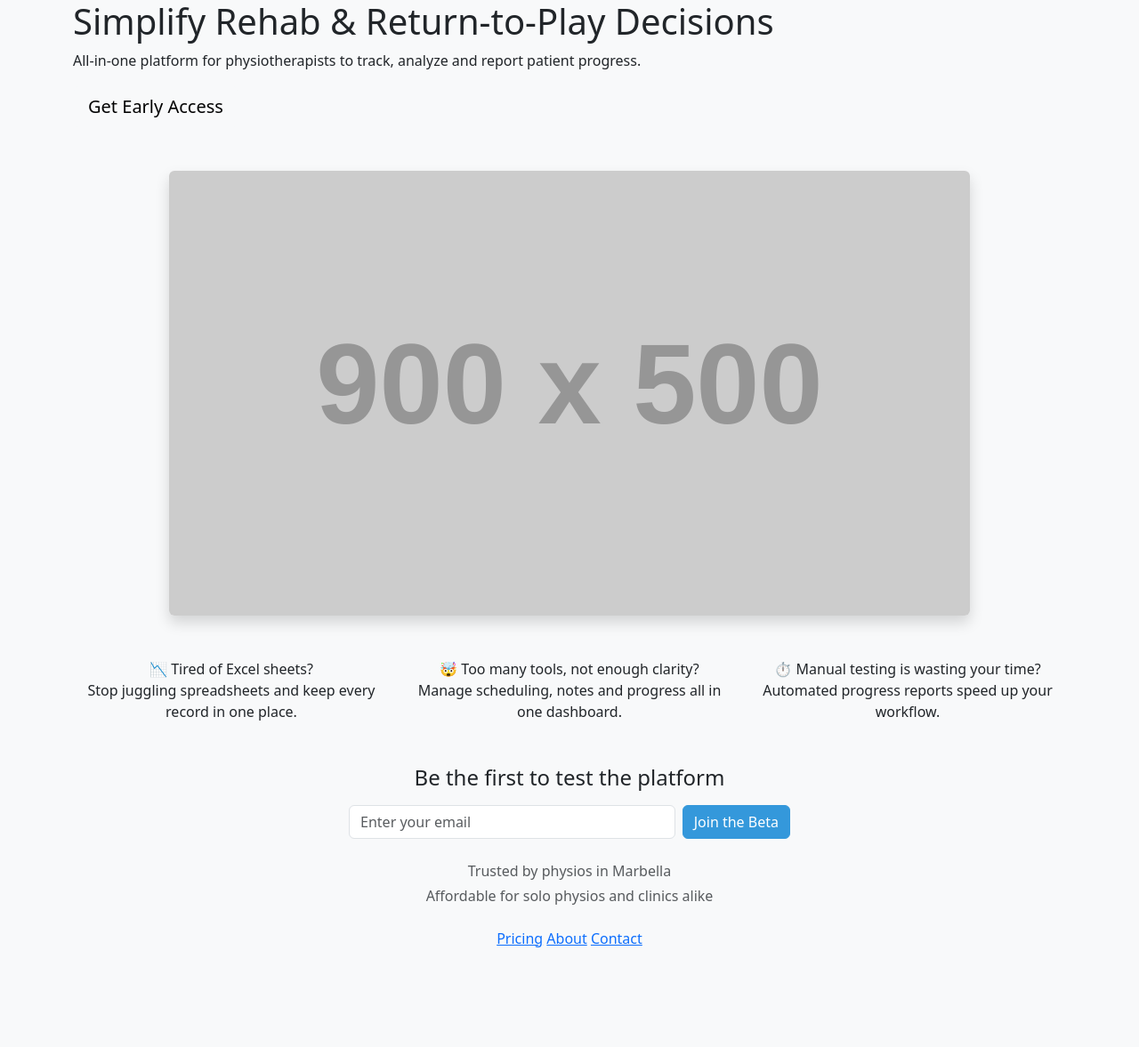
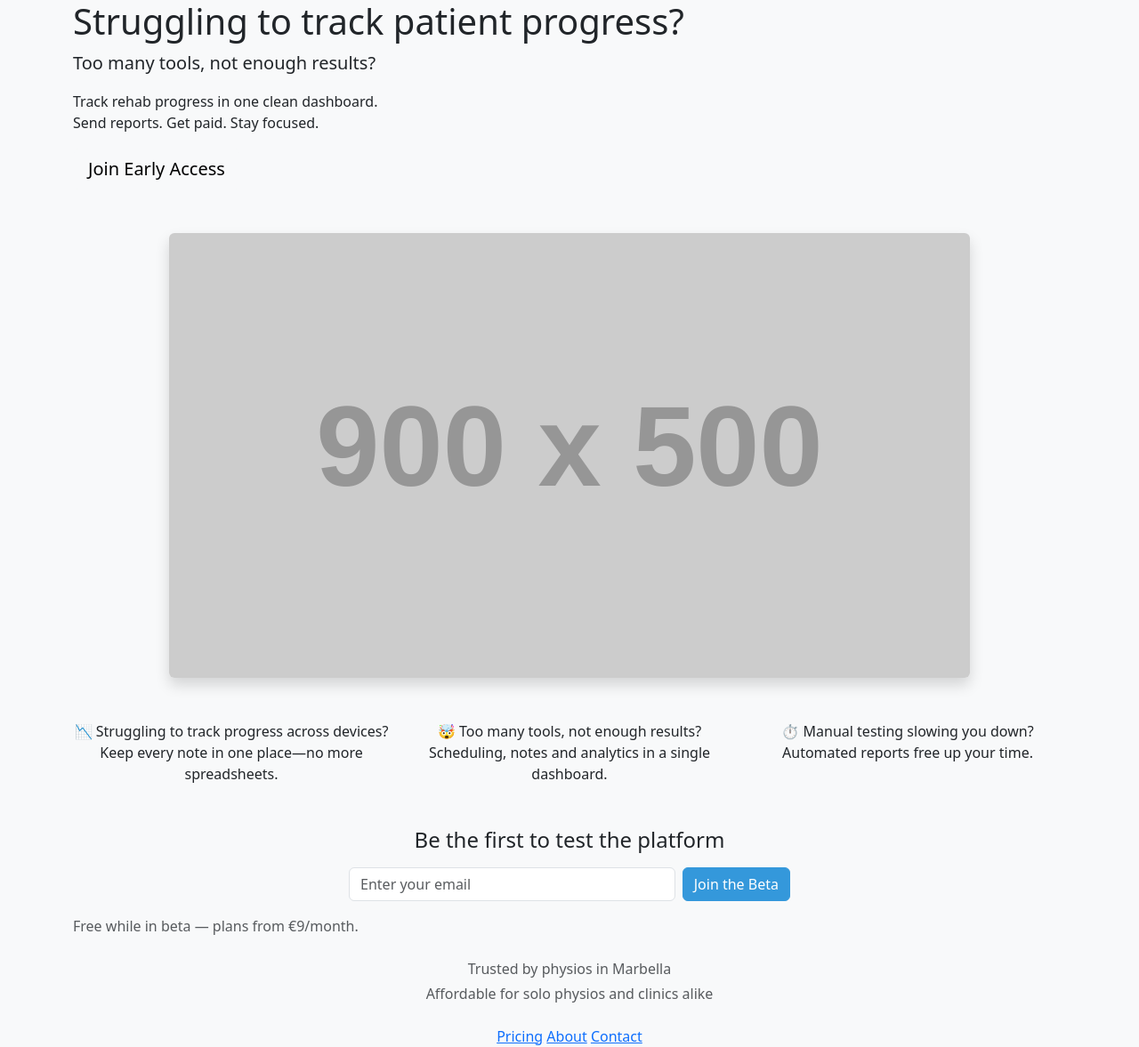
Before and after one commit to KingHaim/physio-app, a Flask app: page /welcome in a window 1280 px wide. Shown: the whole page at 89% size. Before the commit the page ends 1065 px from the top, so only its background shows below. Run offline with Flask 3, Linux system fonts and the light colour scheme; grey boxes labelled with a size stand in for pictures from a placeholder-image service; some libraries are stand-ins or nearby versions.

Commit message:
Update landing page and adjust test

```diff
--- a/app/templates/landing.html
+++ b/app/templates/landing.html
@@ -10,6 +10,11 @@
     background: linear-gradient(135deg, var(--primary-color), #1f3a93);
     color: #fff;
     text-align: center;
+    min-height: 60vh;
+    display: flex;
+    flex-direction: column;
+    align-items: center;
+    justify-content: center;
 }
 .hero h1 {
     font-size: 2.5rem;
@@ -43,9 +48,10 @@
 {% block content %}
 <section class="hero">
     <div class="container">
-        <h1>Simplify Rehab &amp; Return-to-Play Decisions</h1>
-        <p>All-in-one platform for physiotherapists to track, analyze and report patient progress.</p>
-        <a href="#signup" class="btn btn-light btn-lg">Get Early Access</a>
+        <h1>Struggling to track patient progress?</h1>
+        <p class="lead">Too many tools, not enough results?</p>
+        <p>Track rehab progress in one clean dashboard.<br>Send reports. Get paid. Stay focused.</p>
+        <a href="#signup" class="btn btn-light btn-lg">Join Early Access</a>
     </div>
 </section>
 
@@ -56,16 +62,16 @@
 <section class="container my-5">
     <div class="row text-center">
         <div class="col-md-4 problem">
-            <span>📉 Tired of Excel sheets?</span><br>
-            Stop juggling spreadsheets and keep every record in one place.
+            <span>📉 Struggling to track progress across devices?</span><br>
+            Keep every note in one place—no more spreadsheets.
         </div>
         <div class="col-md-4 problem">
-            <span>🤯 Too many tools, not enough clarity?</span><br>
-            Manage scheduling, notes and progress all in one dashboard.
+            <span>🤯 Too many tools, not enough results?</span><br>
+            Scheduling, notes and analytics in a single dashboard.
         </div>
         <div class="col-md-4 problem">
-            <span>⏱️ Manual testing is wasting your time?</span><br>
-            Automated progress reports speed up your workflow.
+            <span>⏱️ Manual testing slowing you down?</span><br>
+            Automated reports free up your time.
         </div>
     </div>
 </section>
@@ -81,6 +87,7 @@
                 <button type="submit" class="btn btn-primary">Join the Beta</button>
             </div>
         </form>
+        <p class="mt-3 text-muted">Free while in beta &mdash; plans from &euro;9/month.</p>
     </div>
 </section>
 
```
Also changed, not shown: test_deepseek_api.py (+11 -2 lines).
